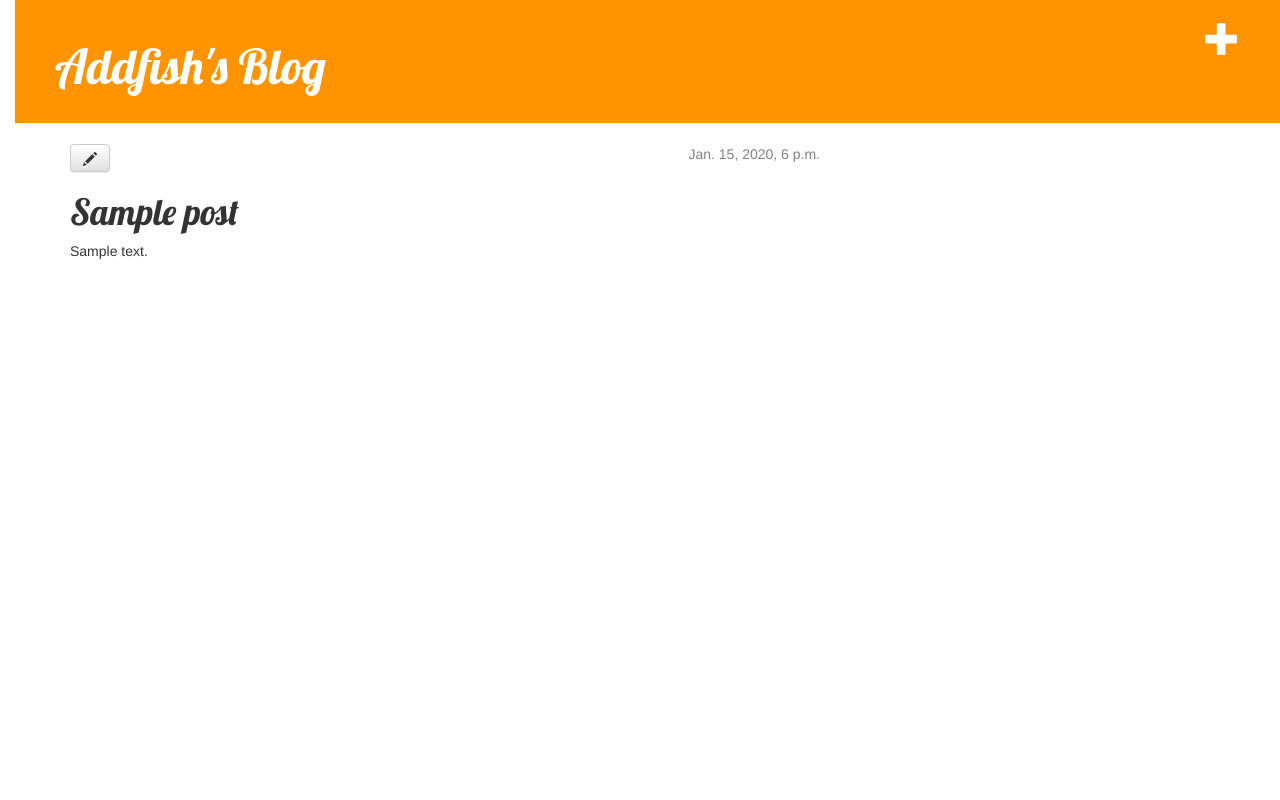
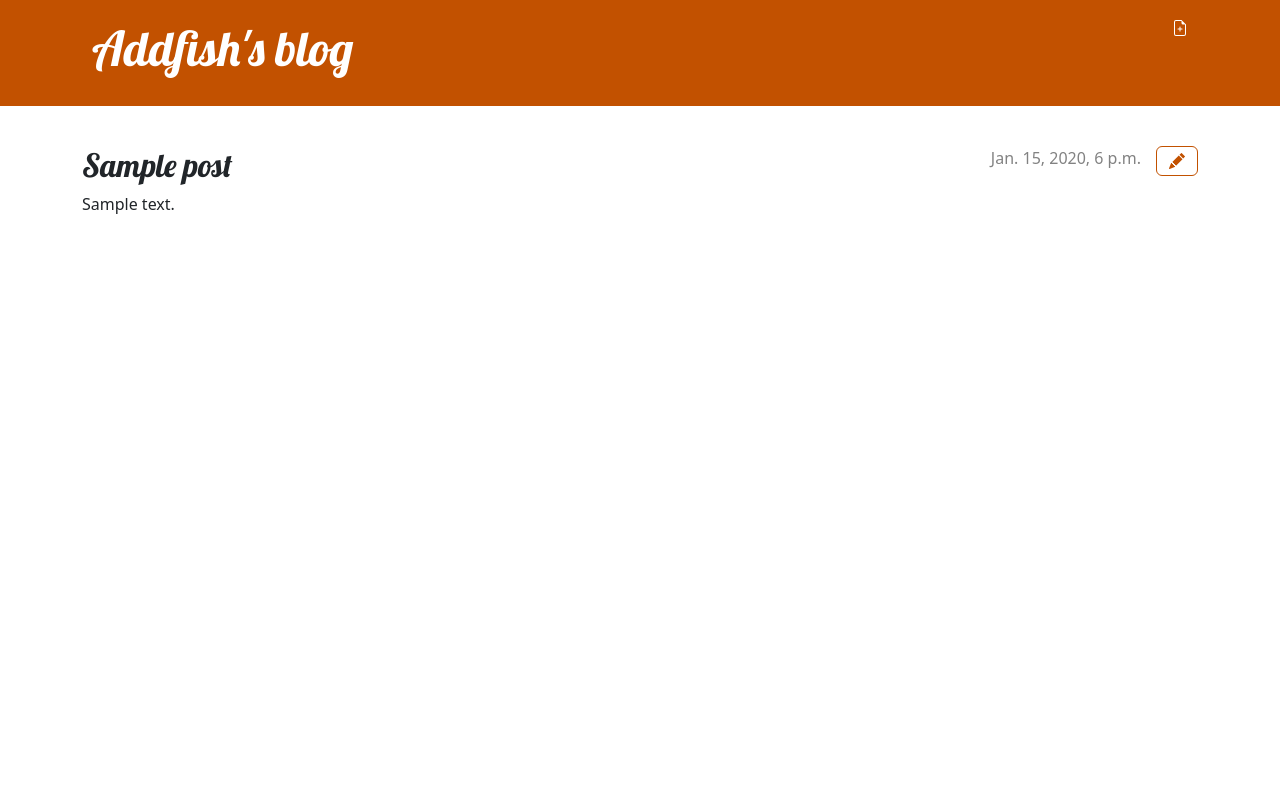
Before and after one commit to interstellarfrozenfish/my-first-blog, a Django app: page /post/1/ in a window 1280 px wide. Run offline with Django 5.2, Linux system fonts and the light colour scheme; a user stored in the database is signed in; tables that the repository leaves empty hold one stand-in row (values such as "Sample post"); some libraries are stand-ins or nearby versions.

Commit message:
change the svg

```diff
--- a/blog/static/css/blog.css
+++ b/blog/static/css/blog.css
@@ -1,34 +1,27 @@
-h1 a {
-    color: #FCA205;
-    font-family: 'Lobster';
-}
-
-body {
-    padding-left: 15px
-}
-
 .page-header {
-    background-color: #ff9400;
+    background-color: #C25100;
     margin-top: 0;
+    margin-bottom: 40px;
     padding: 20px 20px 20px 40px;
 }
 
-.page-header h1, .page-header h1 a, .page-header h1 a:visited, .page-header h1 a:active {
+.page-header h1,
+.page-header h1 a,
+.page-header h1 a:visited,
+.page-header h1 a:active {
     color: #ffffff;
     font-size: 36pt;
     text-decoration: none;
 }
 
-.content {
-    margin-left: 40px;
-}
-
-h1, h2, h3, h4 {
+h1,
+h2,
+h3,
+h4 {
     font-family: 'Lobster', cursive;
 }
 
 .date {
-    float: right;
     color: #828282;
 }
 
@@ -36,11 +29,14 @@ h1, h2, h3, h4 {
     float: right;
 }
 
-.post-form textarea, .post-form input {
+.post-form textarea,
+.post-form input {
     width: 100%;
 }
 
-.top-menu, .top-menu:hover, .top-menu:visited {
+.top-menu,
+.top-menu:hover,
+.top-menu:visited {
     color: #ffffff;
     float: right;
     font-size: 26pt;
@@ -51,6 +47,25 @@ h1, h2, h3, h4 {
     margin-bottom: 70px;
 }
 
-.post h1 a, .post h1 a:visited {
+.post h2 a,
+.post h2 a:visited {
     color: #000000;
 }
+
+.post > .date,
+.post > .actions {
+    float: right;
+}
+
+.btn-secondary,
+.btn-secondary:visited {
+    color: #C25100;
+    background: none;
+    border-color: #C25100;
+    margin-left: 15px;
+}
+
+.btn-secondary:hover {
+    color: #FFFFFF;
+    background-color: #C25100;
+}
--- a/blog/templates/blog/base.html
+++ b/blog/templates/blog/base.html
@@ -1,27 +1,30 @@
 {% load static %}
+
 <html>
     <head>
         <title>Addfish's blog</title>
-        <link rel="stylesheet" href="//maxcdn.bootstrapcdn.com/bootstrap/3.2.0/css/bootstrap.min.css">
-        <link rel="stylesheet" href="//maxcdn.bootstrapcdn.com/bootstrap/3.2.0/css/bootstrap-theme.min.css">
+        <link rel="stylesheet" href="https://cdn.jsdelivr.net/npm/bootstrap@5.3.3/dist/css/bootstrap.min.css" integrity="sha384-QWTKZyjpPEjISv5WaRU9OFeRpok6YctnYmDr5pNlyT2bRjXh0JMhjY6hW+ALEwIH" crossorigin="anonymous">
+        <link rel="stylesheet" href="https://fonts.googleapis.com/css?family=Lobster&subset=latin,latin-ext">
         <link rel="stylesheet" href="{% static 'css/blog.css' %}">
-         <link href="//fonts.googleapis.com/css?family=Lobster&subset=latin,latin-ext" rel="stylesheet" type="text/css">
     </head>
     <body>
-        <div class="page-header">
-            {% if user.is_authenticated %} {# Check if the user is logged in #}
-            <a href="{% url 'post_new' %}" class="top-menu"><span class="glyphicon glyphicon-plus"></span></a>
-            {% endif %} {# End of the conditional block #}
-
-            <h1><a href="/">Addfish's Blog</a></h1>
-        </div>
-        <div class="content container">
+        <header class="page-header">
+            <div class="container">
+                {% if user.is_authenticated %}
+                    <a href="{% url 'post_new' %}" class="top-menu">
+                        {% include './icons/file-earmark-plus.svg' %}
+                    </a>
+                {% endif %}
+                <h1><a href="/">Addfish's blog</a></h1>
+            </div>
+        </header>
+        <main class="container">
             <div class="row">
-                <div class="col-md-8">
+                <div class="col">
                 {% block content %}
                 {% endblock %}
                 </div>
             </div>
-        </div>
+        </main>
     </body>
 </html>
--- a/blog/templates/blog/post_detail.html
+++ b/blog/templates/blog/post_detail.html
@@ -1,14 +1,20 @@
 {% extends 'blog/base.html' %}
 
 {% block content %}
-    <div class="post">
+    <article class="post">
+        <aside class="actions">
+            {% if user.is_authenticated %}
+                <a class="btn btn-secondary" href="{% url 'post_edit' pk=post.pk %}">
+                    {% include './icons/pencil-fill.svg' %}
+                </a>
+            {% endif %}
+        </aside>
         {% if post.published_date %}
-            <div class="date">
+            <time class="date">
                 {{ post.published_date }}
-            </div>
+            </time>
         {% endif %}
-        <a class="btn btn-default" href="{% url 'post_edit' pk=post.pk %}"><span class="glyphicon glyphicon-pencil"></span></a>
-        <h1>{{ post.title }}</h1>
+        <h2>{{ post.title }}</h2>
         <p>{{ post.text|linebreaksbr }}</p>
-    </div>
+    </article>
 {% endblock %}
--- a/blog/templates/blog/post_edit.html
+++ b/blog/templates/blog/post_edit.html
@@ -1,9 +1,9 @@
 {% extends 'blog/base.html' %}
 
 {% block content %}
-    <h1>New post</h1>
+    <h2>New post</h2>
     <form method="POST" class="post-form">{% csrf_token %}
         {{ form.as_p }}
-        <button type="submit" class="Save btn btn-default">Save</button>
+        <button type="submit" class="save btn btn-secondary">Save</button>
     </form>
 {% endblock %}
--- a/blog/urls.py
+++ b/blog/urls.py
@@ -6,4 +6,6 @@ urlpatterns = [
     re_path(r'^post/(?P<pk>[0-9]+)/$', views.post_detail, name='post_detail'),
     path('post/new/', views.post_new, name='post_new'),
     path('post/<int:pk>/edit/', views.post_edit, name='post_edit'),
+    path('drafts/', views.post_draft_list, name='post_draft_list'),
+    path('post/<int:pk>publish/', views.post_publish, name='post_publish'),
 ]
--- a/blog/views.py
+++ b/blog/views.py
@@ -18,7 +18,6 @@ def post_new(request):
         if form.is_valid():
             post = form.save(commit=False)
             post.author = request.user
-            post.published_date = timezone.now()
             post.save()
             return redirect('post_detail', pk=post.pk)
     else:
@@ -38,3 +37,13 @@ def post_edit(request, pk):
     else:
         form = PostForm(instance=post)
     return render(request, 'blog/post_edit.html', {'form': form})
+
+def post_draft_list(request):
+    posts = Post.objects.filter(published_date__isnull=True).order_by('created_date')
+    return render(request, 'blog/post_draft_list.html', {'posts': posts})
+
+def post_publish(request, pk):
+    post = get_object_or_404(Post, pk=pk)
+    if request.method == 'POST':
+        post.publish()
+    return redirect('post_detail', pk=pk)
```
Also changed, not shown: blog/templates/blog/post_draft_list.html (added, +11 -0 lines), blog/templates/blog/post_list.html (+5 -6 lines), blog/templates/blog/icons/file-earmark-plus.svg (added), blog/templates/blog/icons/pencil-fill.svg (added).
